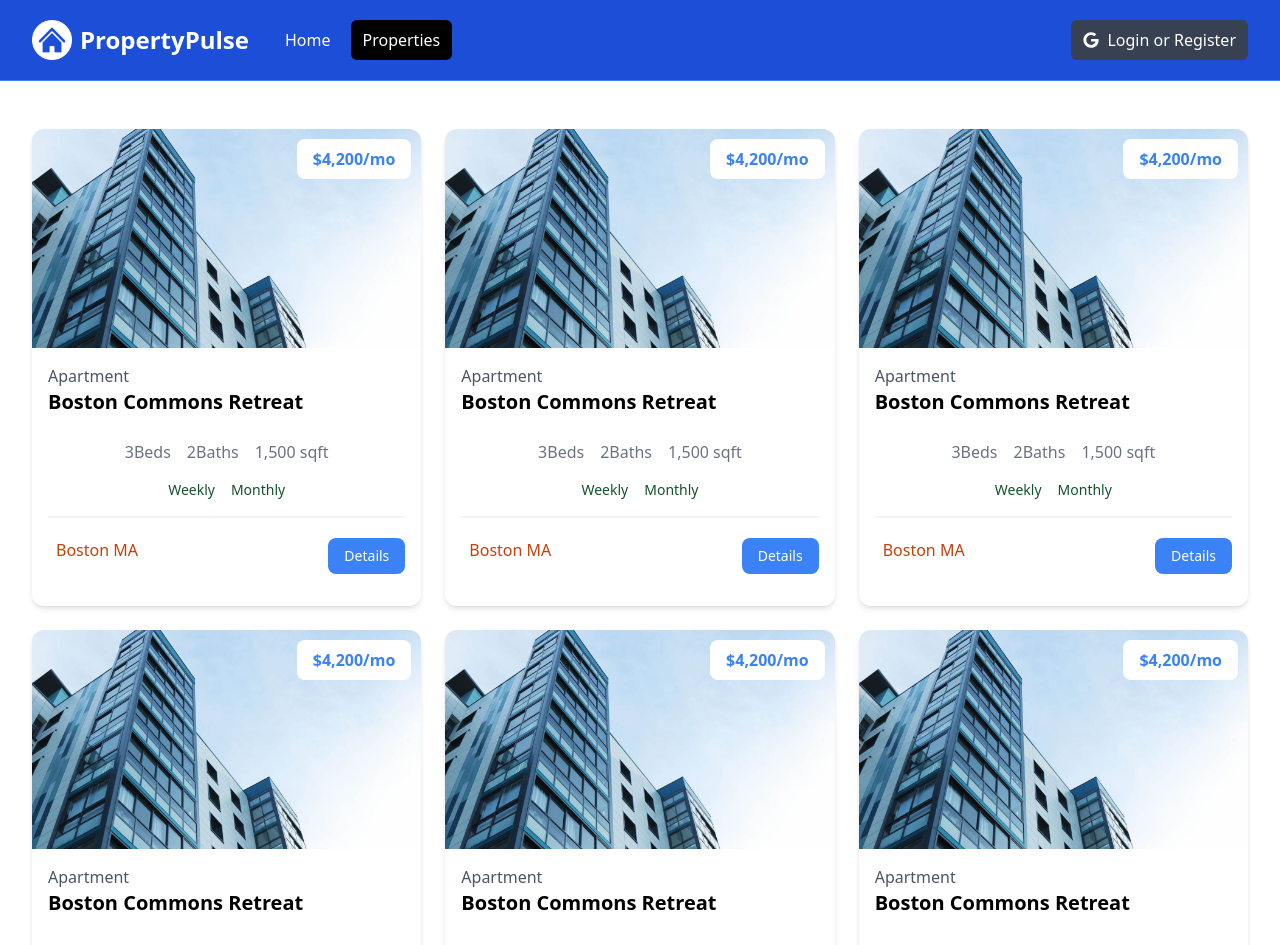
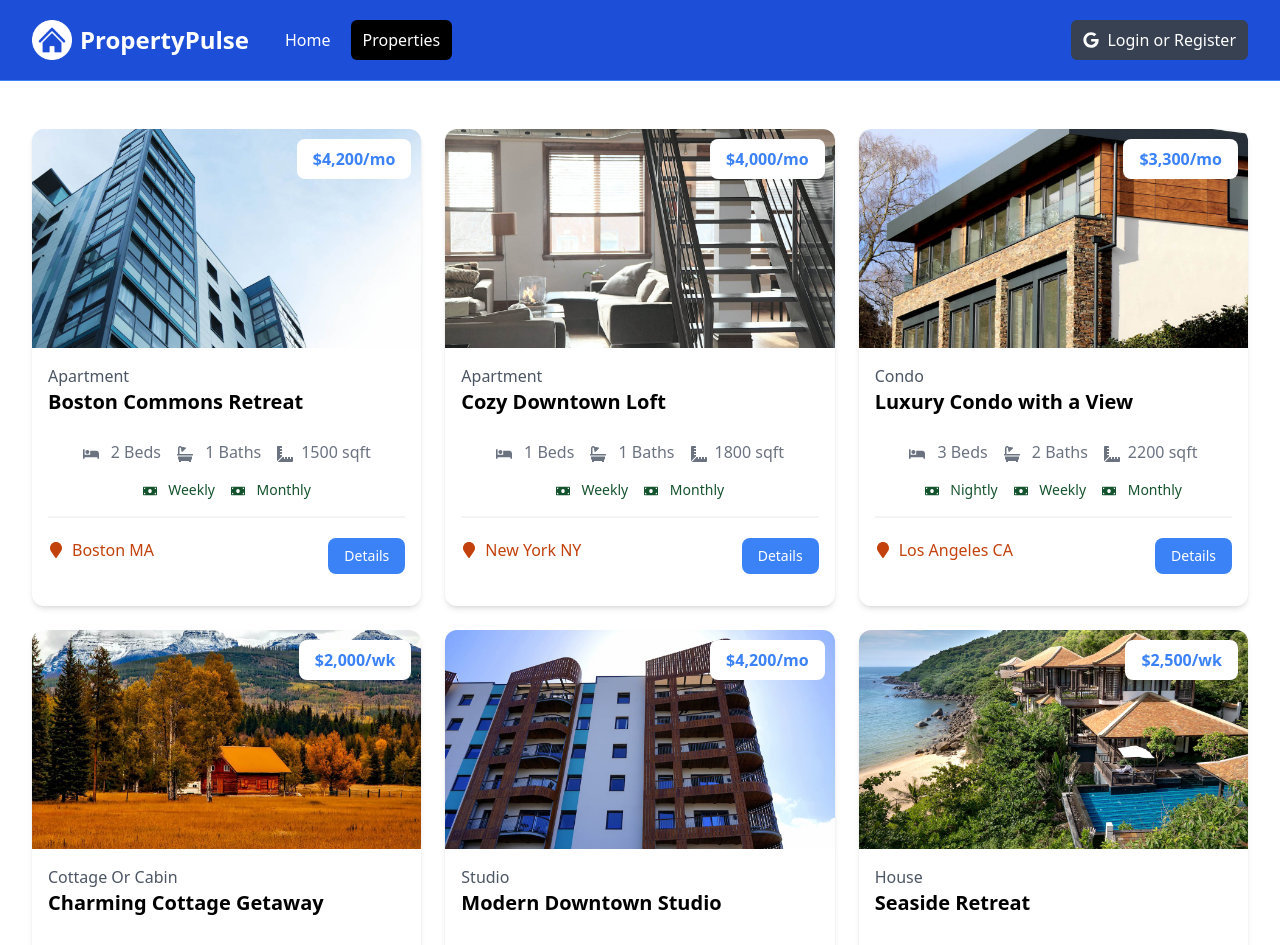
Before and after one commit to bavinclint/property-pulse, a Next.js app: page /properties in a window 1280 px wide. Shown: the top 945 px of the page. Built offline with nearby package versions, Linux system fonts and the light colour scheme.

Commit message:
Property Card Dynamic Data

```diff
--- a/app/properties/page.jsx
+++ b/app/properties/page.jsx
@@ -3,12 +3,12 @@
 
 const PropertyPage = () => {
   return (
-    <section class="px-4 py-6">
-      <div class="container-xl lg:container m-auto px-4 py-6">
+    <section className="px-4 py-6">
+      <div className="container-xl lg:container m-auto px-4 py-6">
         {properties.length === 0 ? (
           <p>No property data available.</p>
         ) : (
-          <div class="grid grid-cols-1 md:grid-cols-3 gap-6">
+          <div className="grid grid-cols-1 md:grid-cols-3 gap-6">
             {properties.map((property) => (
               <PropertyCard key={property._id} property={property} />
             ))}
--- a/components/PropertyCard.jsx
+++ b/components/PropertyCard.jsx
@@ -1,59 +1,83 @@
-const PropertyCard = () => {
+import Image from "next/image";
+import Link from "next/link";
+import { FaBed, FaBath, FaRulerCombined, FaMoneyBill, FaMapMarker } from 'react-icons/fa';
+
+const PropertyCard = ({ property }) => {
+    const getRateDisplay = () => {
+        const { rates } = property;
+
+        if (rates.monthly) {
+            return `${rates.monthly.toLocaleString()}/mo`;
+        } else if (rates.weekly) {
+            return `${rates.weekly.toLocaleString()}/wk`;
+        } else if (rates.nightly) {
+            return `${rates.nightly.toLocaleString()}/night`;
+        }
+    }
+
   return (
-    <div class="rounded-xl shadow-md relative">
-            <img
-              src="images/properties/a1.jpg"
+    <div className="rounded-xl shadow-md relative">
+            <Image
+              src={`/images/properties/${property.images[0]}`}
               alt=""
-              class='w-full h-auto rounded-t-xl'
+              height={0}
+              width={0}
+              sizes="100vw"
+              className='w-full h-auto rounded-t-xl'
             />
-            <div class="p-4">
-              <div class="text-left md:text-center lg:text-left mb-6">
-                <div class="text-gray-600">Apartment</div>
-                <h3 class="text-xl font-bold">Boston Commons Retreat</h3>
+            <div className="p-4">
+              <div className="text-left md:text-center lg:text-left mb-6">
+                <div className="text-gray-600">{property.type}</div>
+                <h3 className="text-xl font-bold">{property.name}</h3>
               </div>
               <h3
-                class="absolute top-[10px] right-[10px] bg-white px-4 py-2 rounded-lg text-blue-500 font-bold text-right md:text-center lg:text-right"
+                className="absolute top-[10px] right-[10px] bg-white px-4 py-2 rounded-lg text-blue-500 font-bold text-right md:text-center lg:text-right"
               >
-                $4,200/mo
+                ${getRateDisplay()}
               </h3>
 
-              <div class="flex justify-center gap-4 text-gray-500 mb-4">
+              <div className="flex justify-center gap-4 text-gray-500 mb-4">
                 <p>
-                  <i class="fa-solid fa-bed"></i> 3
-                  <span class="md:hidden lg:inline">Beds</span>
+                  <FaBed className="inline mr-2" /> {property.beds} { ' ' }
+                  <span className="md:hidden lg:inline">Beds</span>
                 </p>
                 <p>
-                  <i class="fa-solid fa-bath"></i> 2
-                  <span class="md:hidden lg:inline">Baths</span>
+                <FaBath className="inline mr-2" /> {property.baths} { ' ' }
+                  <span className="md:hidden lg:inline">Baths</span>
                 </p>
                 <p>
-                  <i class="fa-solid fa-ruler-combined"></i>
-                  1,500 <span class="md:hidden lg:inline">sqft</span>
+                <FaRulerCombined className="inline mr-2" />
+                  {property.square_feet} <span className="md:hidden lg:inline">sqft</span>
                 </p>
               </div>
 
               <div
-                class="flex justify-center gap-4 text-green-900 text-sm mb-4"
+                className="flex justify-center gap-4 text-green-900 text-sm mb-4"
               >
-                <p><i class="fa-solid fa-money-bill"></i> Weekly</p>
-                <p><i class="fa-solid fa-money-bill"></i> Monthly</p>
+                {property.rates.nightly && (
+                    <p><FaMoneyBill className="inline mr-2" />  Nightly</p>
+                )}
+                {property.rates.weekly && (
+                    <p><FaMoneyBill className="inline mr-2" />  Weekly</p>
+                )}
+                {property.rates.monthly && (
+                    <p><FaMoneyBill className="inline mr-2" />  Monthly</p>
+                )}
               </div>
 
-              <div class="border border-gray-100 mb-5"></div>
+              <div className="border border-gray-100 mb-5"></div>
 
-              <div class="flex flex-col lg:flex-row justify-between mb-4">
-                <div class="flex align-middle gap-2 mb-4 lg:mb-0">
-                  <i
-                    class="fa-solid fa-location-dot text-lg text-orange-700"
-                  ></i>
-                  <span class="text-orange-700"> Boston MA </span>
+              <div className="flex flex-col lg:flex-row justify-between mb-4">
+                <div className="flex align-middle gap-2 mb-4 lg:mb-0">
+                  <FaMapMarker className="text-orange-700 mt-1" />
+                  <span className="text-orange-700"> {' '}{property.location.city} {property.location.state}{' '} </span>
                 </div>
-                <a
-                  href="property.html"
-                  class="h-[36px] bg-blue-500 hover:bg-blue-600 text-white px-4 py-2 rounded-lg text-center text-sm"
+                <Link
+                  href={`/properties/${property._id}`}
+                  className="h-[36px] bg-blue-500 hover:bg-blue-600 text-white px-4 py-2 rounded-lg text-center text-sm"
                 >
                   Details
-                </a>
+                </Link>
               </div>
             </div>
           </div>
```
